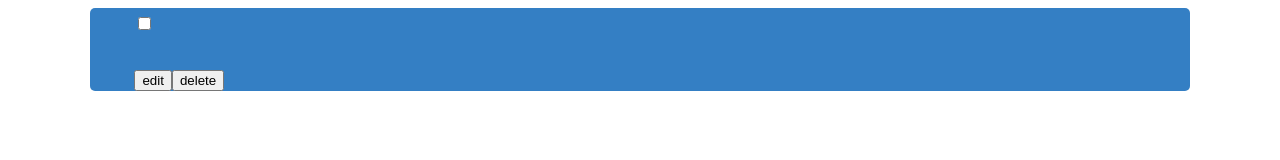
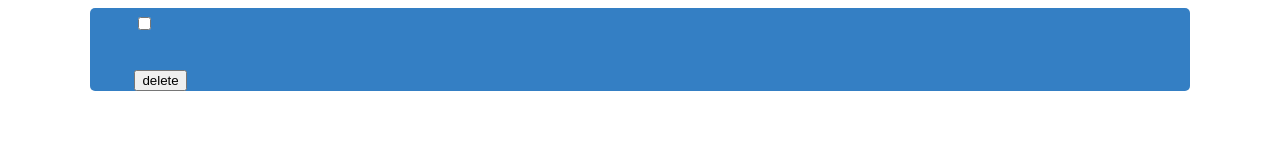
Before and after one commit to yannhn/to-do, a React (Create React App) app: page /Random in a window 1280 px wide. Shown: the part 348-508 px from the top of the page. Built offline with nearby package versions, Linux system fonts and the light colour scheme.

Commit message:
add todo to edit the items

```diff
--- a/src/App.js
+++ b/src/App.js
@@ -13,7 +13,6 @@ import Card from "./components/UI/Card";
 
 // TODO
 // TODO: EDIT ITEMS
-// TODO: Better integration for inserting new Todos
 
 function App() {
   const [items, setItems] = useLocalStorage("items", []);
--- a/src/components/ToDo/ToDo.js
+++ b/src/components/ToDo/ToDo.js
@@ -9,7 +9,6 @@ function ToDo({
   toggleCompleted,
   toggleArchived,
   deleteItems,
-  editItems,
 }) {
   return (
     <ToDoContainer>
@@ -26,7 +25,7 @@ function ToDo({
             </button>
           ) : (
             <section>
-              <button onClick={editItems}>edit</button>
+              {/* <button onClick={editItems}>edit</button> */}
               <button type="button" onClick={deleteItems}>
                 delete
               </button>
```
